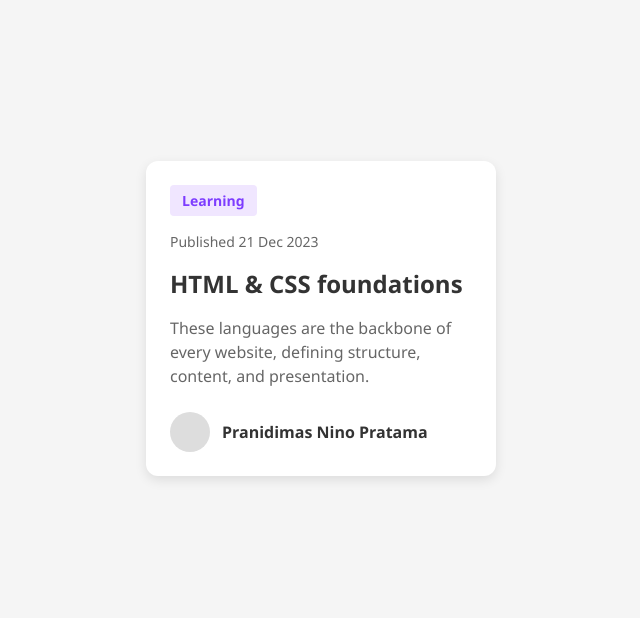
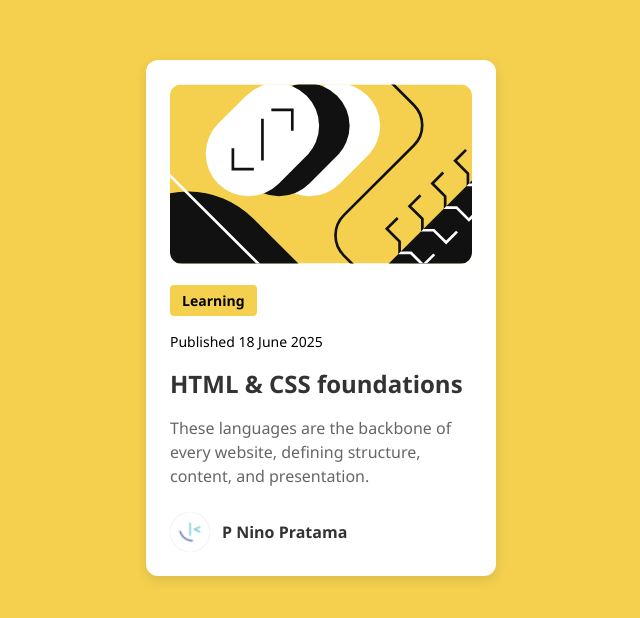
Before and after one commit to pninopratama/blog-preview-card-main, a plain HTML site: page index.html in a window 1280 px wide. Shown: the part 102-720 px from the top of the page, without its empty margins (319-959 px from the left). Drawn offline with Linux system fonts and the light colour scheme.

Commit message:
2nd Changes

```diff
--- a/index.html
+++ b/index.html
@@ -7,7 +7,7 @@
     <style>
         body {
             font-family: 'Segoe UI', Tahoma, Geneva, Verdana, sans-serif;
-            background-color: #f5f5f5;
+            background-color: #f4d04e;
             display: flex;
             justify-content: center;
             align-items: center;
@@ -28,8 +28,8 @@
 
         .learning-badge {
             display: inline-block;
-            background-color: #f0e6ff;
-            color: #7d3cff;
+            background-color: #f4d04e;
+            color: #000000;
             padding: 6px 12px;
             border-radius: 4px;
             font-size: 14px;
@@ -38,7 +38,7 @@
         }
 
         .published-date {
-            color: #666;
+            color: #000000;
             font-size: 14px;
             margin-bottom: 16px;
         }
@@ -67,7 +67,6 @@
             height: 40px;
             border-radius: 50%;
             background-color: #ddd;
-            /* Placeholder for avatar image */
         }
 
         .author-name {
@@ -78,13 +77,16 @@
 </head>
 <body>
     <div class="card">
+      <img src="assets/images/illustration-article.svg" alt="HTML & CSS Foundations" style="width: 100%; border-radius: 12px; margin-bottom: 16px;">
         <div class="learning-badge">Learning</div>
-        <div class="published-date">Published 21 Dec 2023</div>
+        <div class="published-date">Published 18 June 2025</div>
         <h1>HTML & CSS foundations</h1>
         <p>These languages are the backbone of every website, defining structure, content, and presentation.</p>
         <div class="author">
-            <div class="author-avatar"></div>
-            <div class="author-name">Pranidimas Nino Pratama</div>
+            <div class="author-avatar">
+              <img src="assets/images/favicon-32x32.png" style="width: 100%; height: 100%; border-radius: 50%;" alt="Author Avatar">
+            </div>
+            <div class="author-name">P Nino Pratama</div>
         </div>
     </div>
 </body>
```
Also changed, not shown: 1 other file.
